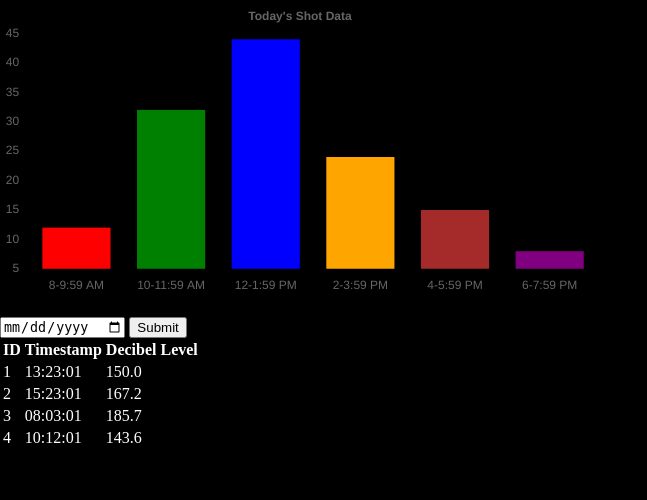
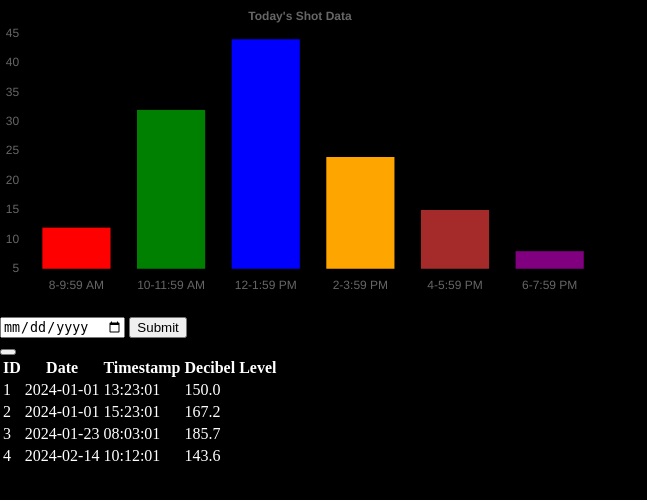
Before and after one commit to kaisser24/BLM_Project, a Flask app: page /view_data in a window 1280 px wide. Shown: the part 71-571 px from the top of the page, without its empty margins (0-647 px from the left). Run offline with Flask 3, Linux system fonts and the light colour scheme; data comes from the database, SQL or seed files in the repository; both versions use the stored data as it was after the commit.

Commit message:
Update 3/25

```diff
--- a/WebApp/main.py
+++ b/WebApp/main.py
@@ -17,6 +17,7 @@
 
 class Shot(db.Model):
     shot_id = db.Column(db.Integer, primary_key=True)
+    date = db.Column(db.String(20), nullable=False)
     time_stamp = db.Column(db.String(20), nullable=False)
     dec_level = db.Column(db.Float, nullable=False)
 
--- a/WebApp/templates/view_data.html
+++ b/WebApp/templates/view_data.html
@@ -8,7 +8,7 @@
 
     <body>
         <br>
-        <form method="POST">
+        <form method="POST" action="/view_data">
             <input type="date" id="date" name="date">
             <input type="submit" value="Submit">
         </form>
@@ -16,16 +16,19 @@
         <table>
             <tr>
                 <th>ID</th>
+                <th>Date</th>
                 <th>Timestamp</th>
                 <th>Decibel Level</th>
             </tr>
             {% for shot in shots %}
                 <tr>
                     <td>{{ shot.shot_id }}</td>
+                    <td>{{ shot.date }}</td>
                     <td>{{ shot.time_stamp }}</td>
                     <td>{{ shot.dec_level }}</td>
                 </tr>
             {% endfor %}
+            <button
         </table>
     </body>
 {% endblock %}
--- /dev/null
+++ b/WebApp/test.csv
@@ -0,0 +1,5 @@
+shot id,time stamp,decible level
+1,2024-01-01 13:23:01,150.0
+2,2024-01-01 15:23:01,167.2
+3,2024-01-23 08:03:01,185.7
+4,2024-02-14 10:12:01,143.6
```
Also changed, not shown: WebApp/instance/data.sqlite.
